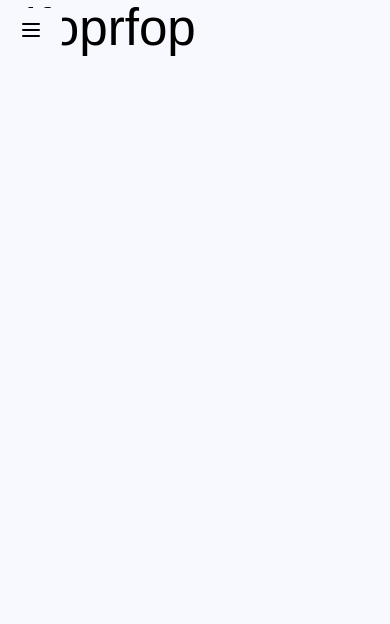
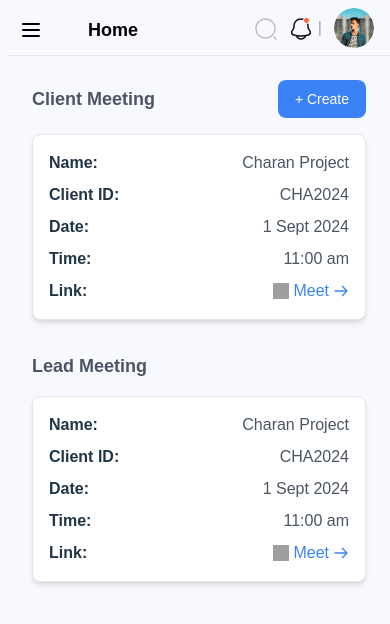
Before and after one commit to tejudharanesh/HABI_internal, a React (Vite) app: page /meeting in a window 390 px wide. Shown: the top 624 px of the page. Built offline with nearby package versions, Linux system fonts and the light colour scheme; grey boxes are pictures that could not be loaded; a web font is replaced by a local one.

Commit message:
added priority

```diff
--- a/src/pages/Meeting/Meeting.jsx
+++ b/src/pages/Meeting/Meeting.jsx
@@ -1,15 +1,194 @@
 import React from "react";
+import Header from "../../components/header/Header";
 
-function Meeting() {
+const meetingsData = [
+  {
+    name: "Charan Project",
+    id: "CHA2024",
+    date: "1 Sept 2024",
+    time: "11:00 am",
+    type: "client",
+  },
+  {
+    name: "Charan Project",
+    id: "CHA2024",
+    date: "1 Sept 2024",
+    time: "11:00 am",
+    type: "lead",
+  },
+  // Add more entries as needed
+];
+
+const Meeting = () => {
+  const clientMeetings = meetingsData.filter(
+    (meeting) => meeting.type === "client"
+  );
+  const leadMeetings = meetingsData.filter(
+    (meeting) => meeting.type === "lead"
+  );
+
+  const renderMeetingTableRow = (meeting, index) => (
+    <tr key={index} className="bg-white border-b">
+      <td className="px-4 py-2">{meeting.name}</td>
+      <td className="px-4 py-2">{meeting.id}</td>
+      <td className="px-4 py-2">{meeting.date}</td>
+      <td className="px-4 py-2">{meeting.time}</td>
+      <td className="px-4 py-2">
+        <a href="#" className="text-blue-500 flex items-center space-x-1">
+          <img
+            src="https://upload.wikimedia.org/wikipedia/commons/5/5c/Google_Meet_icon_%282020%29.svg"
+            alt="Meet Icon"
+            className="w-4 h-4"
+          />
+          <span>Meet</span>
+          <svg
+            xmlns="http://www.w3.org/2000/svg"
+            className="h-4 w-4"
+            fill="none"
+            viewBox="0 0 24 24"
+            stroke="currentColor"
+          >
+            <path
+              strokeLinecap="round"
+              strokeLinejoin="round"
+              strokeWidth={2}
+              d="M14 5l7 7m0 0l-7 7m7-7H3"
+            />
+          </svg>
+        </a>
+      </td>
+    </tr>
+  );
+
+  const renderMeetingCard = (meeting, index) => (
+    <div
+      key={index}
+      className="border bg-white shadow-md rounded-lg p-4 mb-4 flex flex-col gap-2"
+    >
+      <div className="flex justify-between">
+        <span className="font-semibold">Name:</span>
+        <span className="text-gray-600">{meeting.name}</span>
+      </div>
+      <div className="flex justify-between">
+        <span className="font-semibold">Client ID:</span>
+        <span className="text-gray-600">{meeting.id}</span>
+      </div>
+      <div className="flex justify-between">
+        <span className="font-semibold">Date:</span>
+        <span className="text-gray-600">{meeting.date}</span>
+      </div>
+      <div className="flex justify-between">
+        <span className="font-semibold">Time:</span>
+        <span className="text-gray-600">{meeting.time}</span>
+      </div>
+      <div className="flex justify-between items-center">
+        <span className="font-semibold">Link:</span>
+        <a
+          href="#"
+          className="text-blue-500 flex items-center space-x-1"
+          target="_blank"
+          rel="noopener noreferrer"
+        >
+          <img
+            src="https://upload.wikimedia.org/wikipedia/commons/5/5c/Google_Meet_icon_%282020%29.svg"
+            alt="Meet Icon"
+            className="w-4 h-4"
+          />
+          <span>Meet</span>
+          <svg
+            xmlns="http://www.w3.org/2000/svg"
+            className="h-4 w-4"
+            fill="none"
+            viewBox="0 0 24 24"
+            stroke="currentColor"
+          >
+            <path
+              strokeLinecap="round"
+              strokeLinejoin="round"
+              strokeWidth={2}
+              d="M14 5l7 7m0 0l-7 7m7-7H3"
+            />
+          </svg>
+        </a>
+      </div>
+    </div>
+  );
+
   return (
     <div className="min-h-screen flex flex-col items-center bg-layoutColor font-poppins">
       <div
         className={`flex flex-col bg-layoutColor pl-2 md:px-2 h-auto w-screen md:pl-24 lg:pl-40`}
       >
-        <h1 className="text-black">dfoprfop</h1>
+        <Header />
+        <div className="p-6">
+          {/* Client Meeting Section */}
+          <div className="mb-8">
+            <div className="flex justify-between items-center mb-4">
+              <h2 className="text-lg font-semibold text-gray-600">
+                Client Meeting
+              </h2>
+              <button className="bg-blue-500 text-white px-4 py-2 rounded-lg text-sm">
+                + Create
+              </button>
+            </div>
+
+            {/* Large Screen: Table Layout */}
+            <div className="hidden lg:block">
+              <table className="min-w-full bg-white shadow-md rounded-lg">
+                <thead>
+                  <tr className="bg-gray-100">
+                    <th className="px-4 py-2">Name</th>
+                    <th className="px-4 py-2">Client ID</th>
+                    <th className="px-4 py-2">Date</th>
+                    <th className="px-4 py-2">Time</th>
+                    <th className="px-4 py-2">Link</th>
+                  </tr>
+                </thead>
+                <tbody>{clientMeetings.map(renderMeetingTableRow)}</tbody>
+              </table>
+            </div>
+
+            {/* Small Screen: Card Layout */}
+            <div className="lg:hidden">
+              {clientMeetings.map((meeting, index) =>
+                renderMeetingCard(meeting, index)
+              )}
+            </div>
+          </div>
+
+          {/* Lead Meeting Section */}
+          <div>
+            <h2 className="text-lg font-semibold text-gray-600 mb-4">
+              Lead Meeting
+            </h2>
+
+            {/* Large Screen: Table Layout */}
+            <div className="hidden lg:block">
+              <table className="min-w-full bg-white shadow-md rounded-lg">
+                <thead>
+                  <tr className="bg-gray-100">
+                    <th className="px-4 py-2">Name</th>
+                    <th className="px-4 py-2">Lead ID</th>
+                    <th className="px-4 py-2">Date</th>
+                    <th className="px-4 py-2">Time</th>
+                    <th className="px-4 py-2">Link</th>
+                  </tr>
+                </thead>
+                <tbody>{leadMeetings.map(renderMeetingTableRow)}</tbody>
+              </table>
+            </div>
+
+            {/* Small Screen: Card Layout */}
+            <div className="lg:hidden">
+              {leadMeetings.map((meeting, index) =>
+                renderMeetingCard(meeting, index)
+              )}
+            </div>
+          </div>
+        </div>
       </div>
     </div>
   );
-}
+};
 
 export default Meeting;
```
